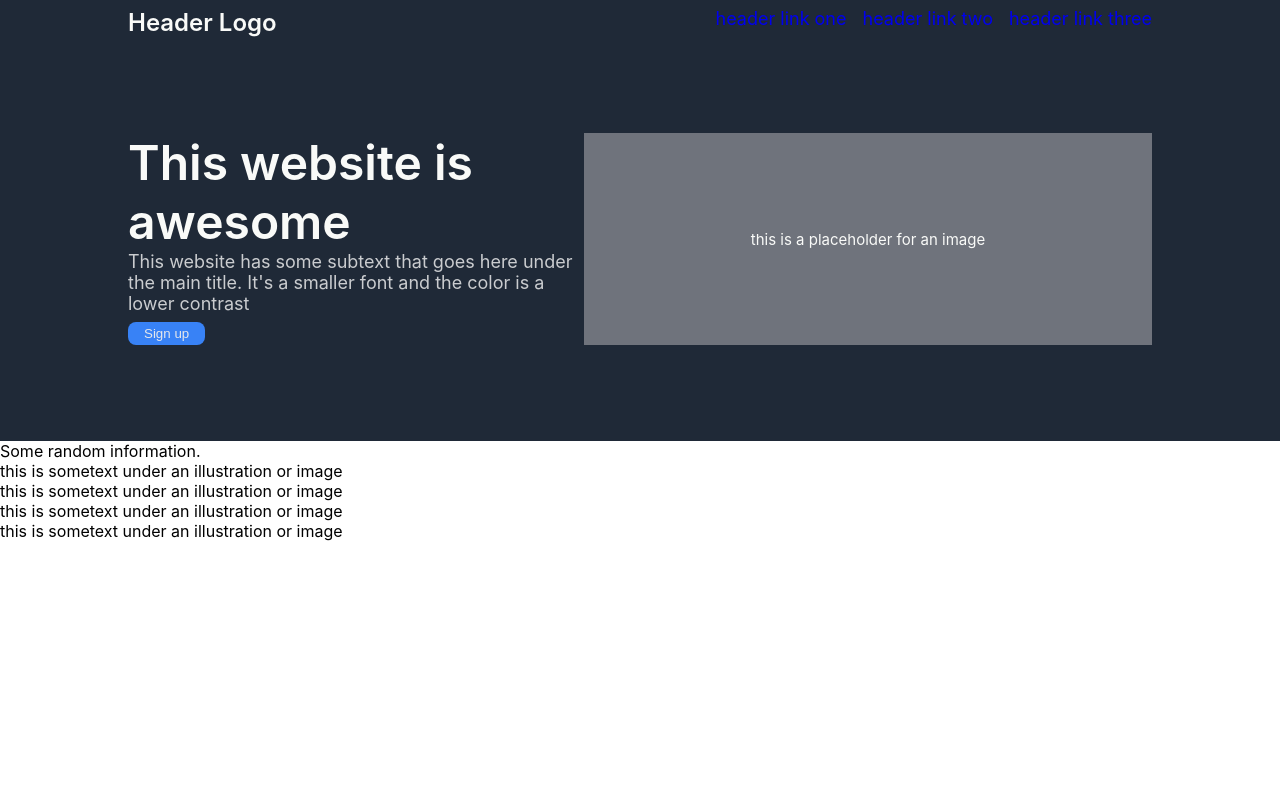
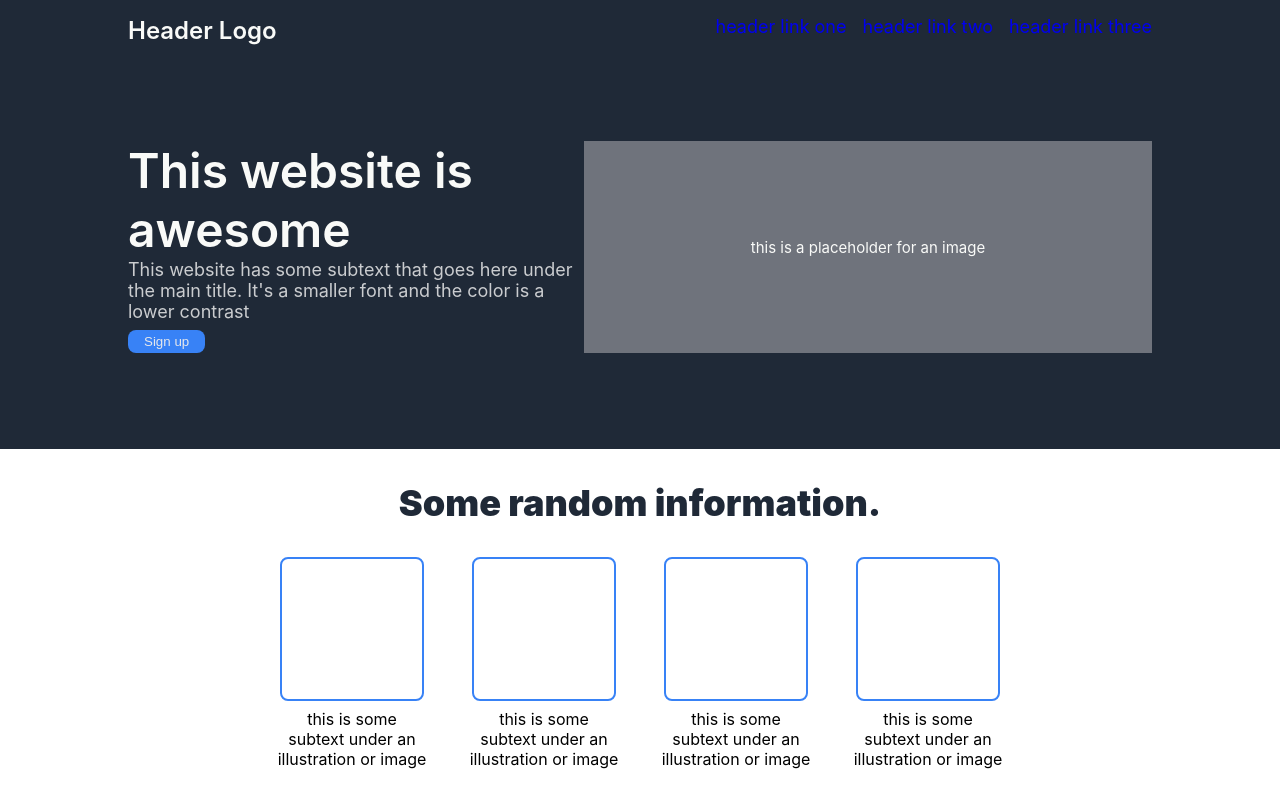
Before and after one commit to chetechy/LandingPage, a plain HTML site: page index.html in a window 1280 px wide. Drawn offline with Linux system fonts and the light colour scheme.

Commit message:
updated subtext class text in index and added css for classes topmidbody,title,blueboxes,box, added info

```diff
--- a/index.html
+++ b/index.html
@@ -28,20 +28,20 @@
         <div class="title"> Some random information.</div>
         <div class="blueboxes">
             <div class="info">
-                <div class="box"></div>
-                <div class="subtext"> this is sometext under an illustration or image</div>
+                <button class="box"></button>
+                <div class="subtext"> this is some subtext under an illustration or image</div>
             </div>
             <div class="info">
-                <div class="box"></div>
-                <div class="subtext"> this is sometext under an illustration or image</div>
+                <button class="box"></button>
+                <div class="subtext"> this is some subtext under an illustration or image</div>
             </div>
             <div class="info">
-                <div class="box"></div>
-                <div class="subtext"> this is sometext under an illustration or image</div>
+                <button class="box"></button>
+                <div class="subtext"> this is some subtext under an illustration or image</div>
             </div>
             <div class="info">
-                <div class="box"></div>
-                <div class="subtext"> this is sometext under an illustration or image</div>
+                <button class="box"></button>
+                <div class="subtext"> this is some subtext under an illustration or image</div>
             </div>
         </div>
        </div>
--- a/styles.css
+++ b/styles.css
@@ -1,9 +1,6 @@
 body{
     font-family: -apple-system, BlinkMacSystemFont, Roboto, sans-serif;
-    min-height: 100vh;
     margin: 0;
-    display: flex;
-    flex-direction: column;
 }
 .headerbody{
     background-color: #1F2937;
@@ -11,7 +8,7 @@ body{
 }
 
 .header{
-    margin-top: 8px;
+    padding-top: 16px;
     display:flex;
     justify-content: space-between;
 }
@@ -19,8 +16,6 @@ body{
     display: flex;
     justify-content: space-between;
     padding: 96px 0;
-
-    /* width: 700px; */
 }
 .button{
     cursor: pointer;
@@ -73,3 +68,34 @@ a{
     justify-content: center;
     align-items: center;
 }
+.topmidbody{
+    padding-bottom: 10%;
+}
+.title{
+    color: #1F2937;
+    font-size: 36px;
+    font-weight: 900;
+    padding: 32px 0;
+    display: flex;
+    justify-content: center;
+    align-items: center;
+}
+
+.blueboxes{
+    display: flex;
+    justify-content: center;
+    gap: 42px;
+}
+
+.box{
+    background: white;
+    border: 2px solid #3882F6;
+    border-radius: 8px;
+    padding: 70px;
+    margin-bottom: 8px;
+}
+.info{
+    gap: 8px;
+    max-width: 150px;
+    text-align: center;
+}
```
